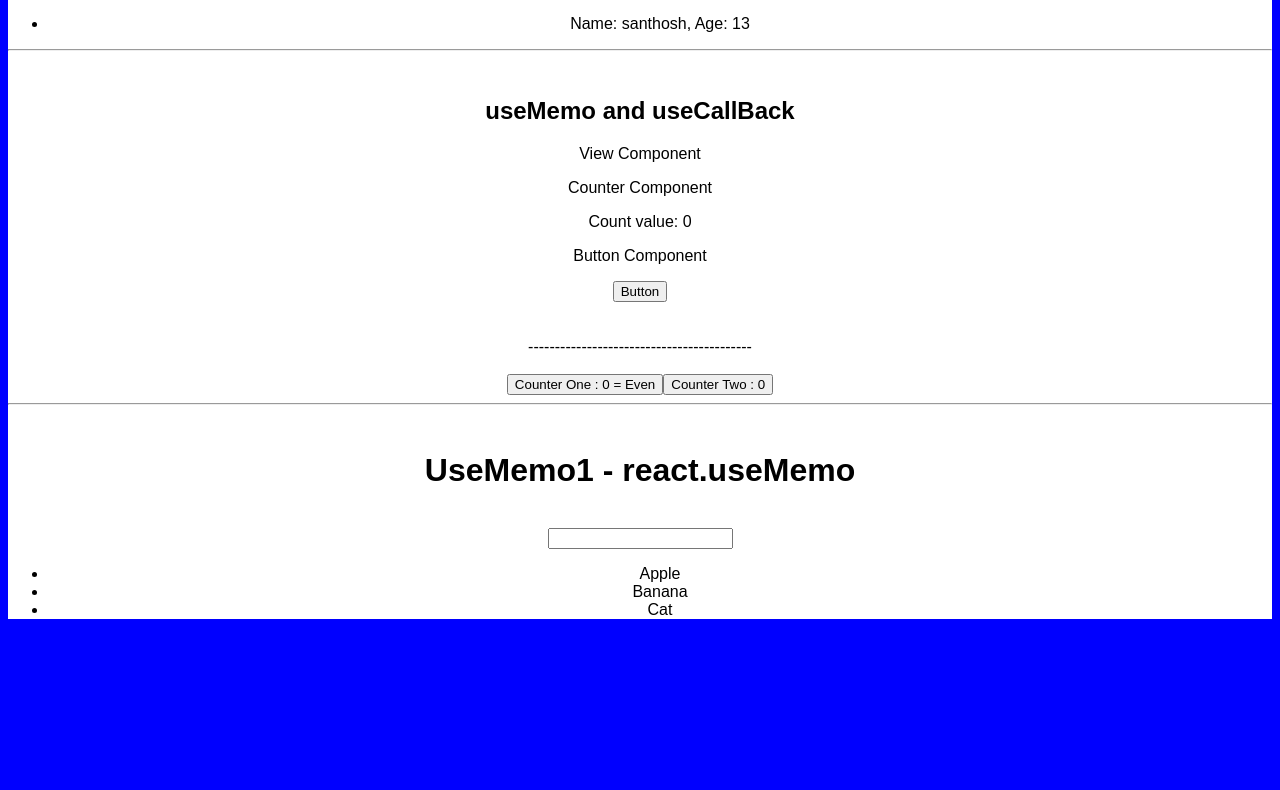
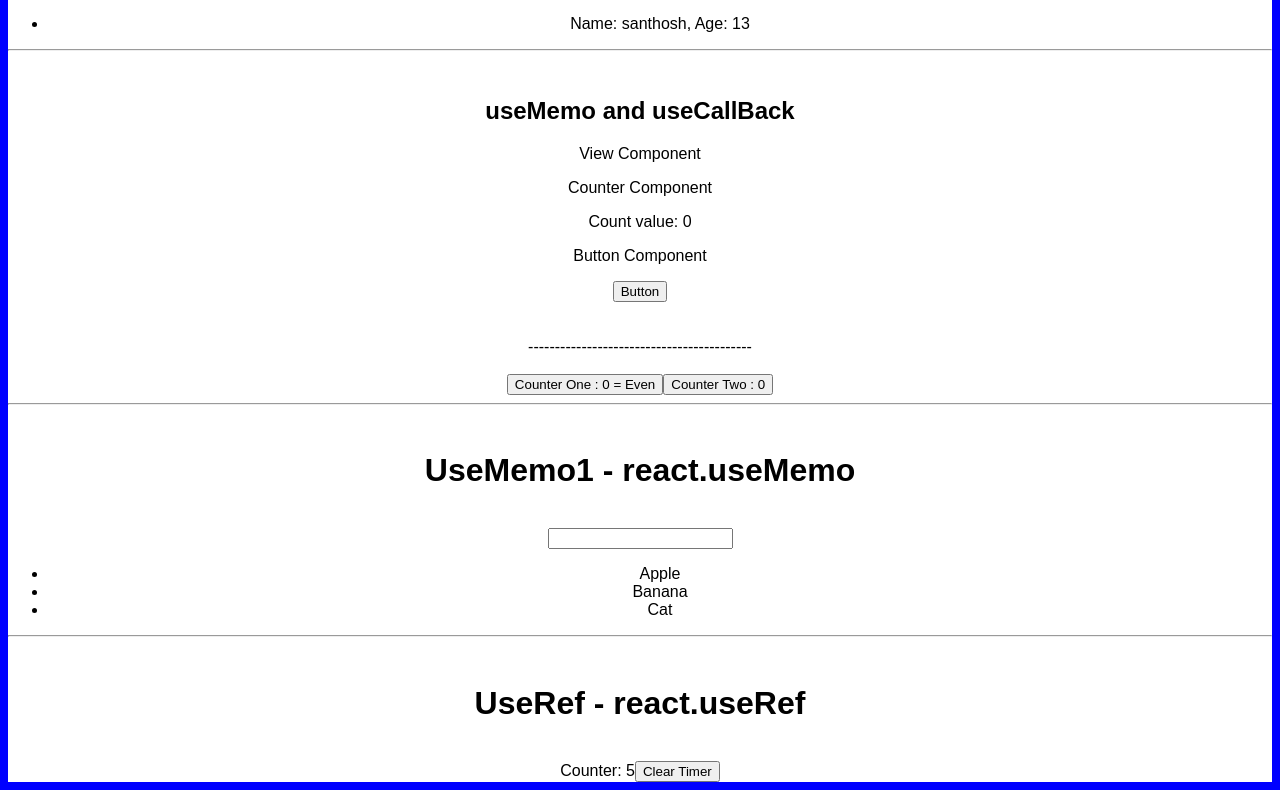
Before and after one commit to santhoshmp89/react-hooks-adv, a React (Create React App) app: page / in a window 1280 px wide. Shown: the part 2251-3041 px from the top of the page. Before the commit the page ends 2886 px from the top, so only its background shows below. Built offline with nearby package versions, Linux system fonts and the light colour scheme.

Commit message:
useRef example

```diff
--- a/src/App.js
+++ b/src/App.js
@@ -17,6 +17,7 @@ import { UseContextAndUseReducer } from "./components/UseContextAndUseReducer";
 import ReactMemo from "./components/ReactMemo";
 import UseMemo from "./components/UseMemo";
 import UseMemo1 from "./components/UseMemo1";
+import UseRef from "./components/UseRef";
 
 import {
   NameContext,
@@ -111,6 +112,9 @@ export default function App() {
                 <hr />
                 <br />
                 <UseMemo1 />
+                <hr />
+                <br />
+                <UseRef />
               </div>
             </CounterContext.Provider>
           </ThemeContext.Provider>
--- a/src/components/List.js
+++ b/src/components/List.js
@@ -6,7 +6,11 @@ const List = props => {
     <ul>
       {props.list &&
         props.list.map(v => {
-          return <li key={v}>{v}</li>;
+          return (
+            <li key={v} onClick={() => props.handleClick(v)}>
+              {v}
+            </li>
+          );
         })}
     </ul>
   );
--- a/src/components/UseMemo1.js
+++ b/src/components/UseMemo1.js
@@ -6,12 +6,15 @@ const UseMemo1 = () => {
   const list = React.useMemo(() => {
     return ["Apple", "Banana", "Cat"];
   }, []);
+  const handleClick = React.useCallback(v => {
+    console.log(v);
+  }, []);
   return (
     <div>
       <h1>UseMemo1 - react.useMemo</h1>
       <br />
       <input value={input} onChange={e => setInput(e.target.value)} />
-      <List list={list} />
+      <List list={list} handleClick={handleClick} />
     </div>
   );
 };
--- /dev/null
+++ b/src/components/UseRef.js
@@ -0,0 +1,29 @@
+import React, { useState, useEffect, useRef } from "react";
+
+const UseRef = () => {
+  const [counter, setCounter] = useState(0);
+  const counterRef = useRef(null);
+
+  useEffect(() => {
+    counterRef.current = setInterval(() => {
+      setCounter(counter + 1);
+    }, 1000);
+
+    return () => {
+      clearInterval(counterRef.current);
+    };
+  }, [counter]);
+
+  return (
+    <div>
+      <h1>UseRef - react.useRef</h1>
+      <br />
+      Counter: {counter}
+      <button onClick={() => clearInterval(counterRef.current)}>
+        Clear Timer
+      </button>
+    </div>
+  );
+};
+
+export default UseRef;
```
